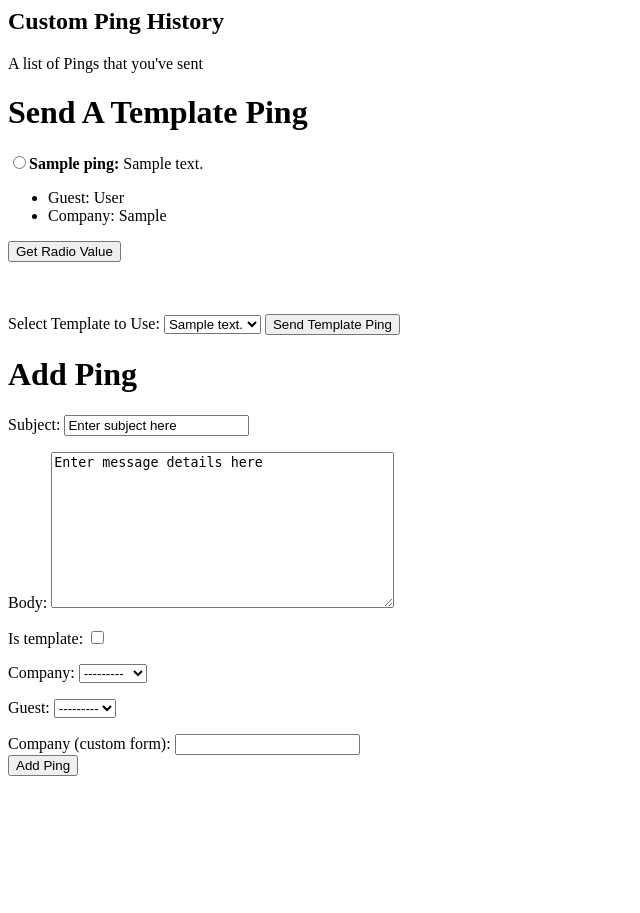
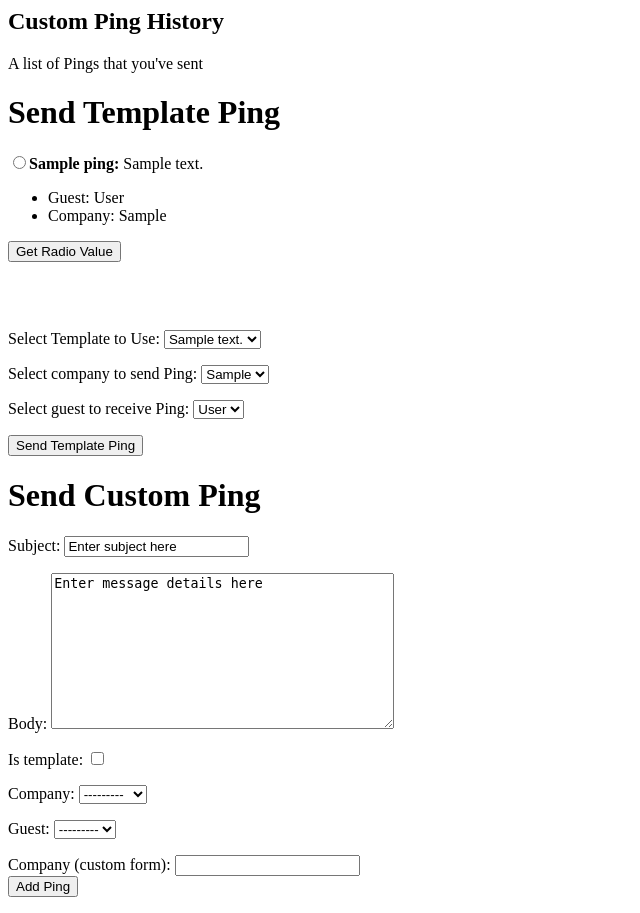
Before and after one commit to tyler-dane/ping-puma, a Django app: page /pings/ in a window 1280 px wide. Shown: the whole page, without its empty margins (0-640 px from the left). Before the commit the page ends 776 px from the top, so only its background shows below. Run offline with Django 3.2, Linux system fonts and the light colour scheme; tables that the repository leaves empty hold one stand-in row (values such as "Sample post"); some libraries are stand-ins or nearby versions.

Commit message:
added Guests and Companies to select boxes for Templates

```diff
--- a/pings/templates/pings/index.html
+++ b/pings/templates/pings/index.html
@@ -23,7 +23,7 @@
         {% endif %}
     </div>
     <div>
-        <h1>Send A Template Ping</h1>
+        <h1>Send Template Ping</h1>
         {% if pings %}
             {% for ping in pings %}
                 {% if ping.is_template is True %}
@@ -44,6 +44,7 @@
         <br>
     </div>
     <div>
+        <p>
         Select Template to Use:
         <select id="template_select">
             {% for ping in pings %}
@@ -54,6 +55,21 @@
                 {% endif %}
             {% endfor %}
         </select>
+        <p>
+        Select company to send Ping:
+        <select id="company_select">
+            {% for company in companies %}
+                <option>{{ company.company }}</option>
+            {% endfor %}
+        </select>
+        <p>
+        Select guest to receive Ping:
+        <select id="guest_select">
+            {% for guest in guests %}
+                <option>{{ guest.lastName }}</option>
+            {% endfor %}
+        </select>
+        <p>
         <button type="submit" class="btn btn-default"
                 onclick="sendPing()">
             Send Template Ping
@@ -63,7 +79,7 @@
         <div class="container">
         {% csrf_token %}
 
-        <h1>Add Ping</h1>
+        <h1>Send Custom Ping</h1>
             {{ ping_form.as_p }}
             Company (custom form): <input type="text" name="custom-company">
             <br>
--- a/pings/views.py
+++ b/pings/views.py
@@ -1,12 +1,14 @@
 from django.shortcuts import render, redirect, render_to_response
 
-from .models import Ping
+from .models import Ping, Company, Guest
 from pings.forms import PingForm, PingForm
 
 
 def index(request):
     """TODO comment"""
     pings = Ping.objects.order_by('subject')
+    companies = Company.objects.all()
+    guests = Guest.objects.all()
 
     if request.method == 'POST':
         ping_form_expanded = PingForm(request.POST)
@@ -21,7 +23,12 @@ def index(request):
             'body': 'Enter message details here',
             'is_template': False
         })
-        context = {'pings': pings, 'ping_form': ping_form}
+        context = {
+            'companies': companies,
+            'guests': guests,
+            'pings': pings,
+            'ping_form': ping_form
+        }
         return render(request, 'pings/index.html', context)
 
 
```
